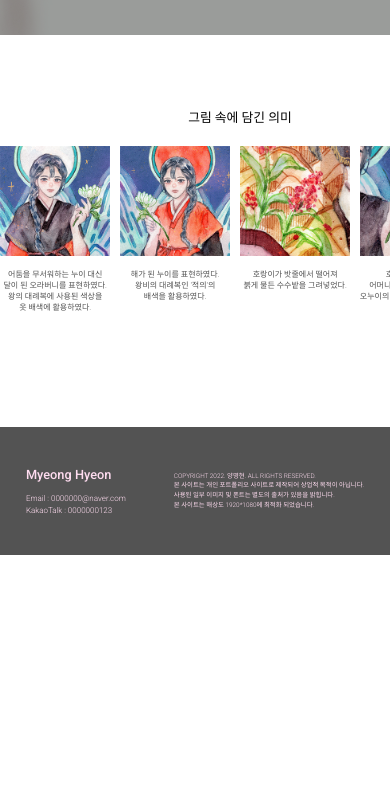
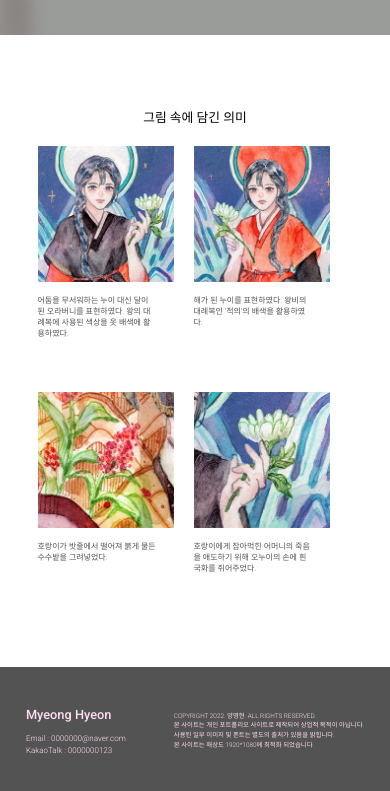
Before and after one commit to thisLife-hyeon/220407-portfolio, a plain HTML site: page index.html in a window 390 px wide. Shown: the part 2389-3180 px from the top of the page. Before the commit the page ends 2944 px from the top, so only its background shows below. Drawn offline with Linux system fonts and the light colour scheme.

Commit message:
media query pro3 bottom

```diff
--- a/scss/pages/_project3.scss
+++ b/scss/pages/_project3.scss
@@ -80,7 +80,7 @@
 }
 .pro3 {
   &__bottom {
-    width: 120rem;
+    width: 126rem;
     height: 80rem;
     margin: 0 auto;
 
@@ -94,9 +94,10 @@
     display: flex;
     justify-content: space-between;
 
-    // .imgcontain__list{
-
-    // }
+    .imgcontain__list {
+      width: 30rem;
+      margin: 0 auto;
+    }
     .imgcontain__img {
       width: 27.6rem;
       height: 27.6rem;
--- a/scss/style.scss
+++ b/scss/style.scss
@@ -30,9 +30,24 @@
   .gnb {
     height: 10rem;
   }
-  // .pro3__imgcontain {
-  //   width: 70%;
-  //   flex-wrap: wrap;
-  //   justify-content: space-around;
-  // }
+  .pro3__bottom {
+    width: 90vw;
+    height: 140rem;
+    //background-color: aquamarine;
+  }
+  .pro3__imgcontain {
+    width: 80vw;
+    height: 120rem;
+    flex-wrap: wrap;
+    justify-content: space-between;
+    .imgcontain__img {
+      width: 34rem;
+      height: 34rem;
+      margin-bottom: 3rem;
+    }
+    p,
+    span {
+      display: inline;
+    }
+  }
 }
```
Also changed, not shown: css/style.css.
